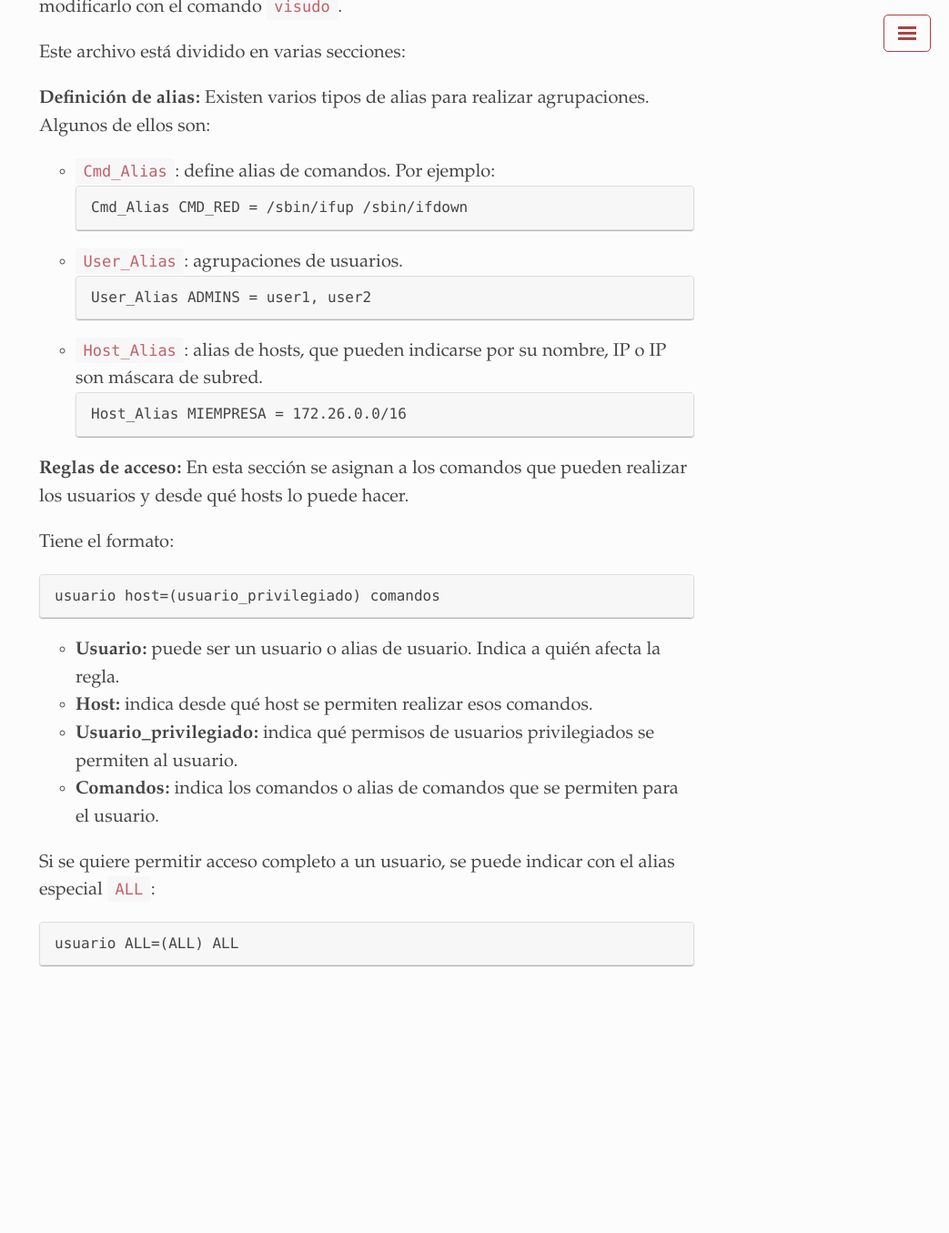
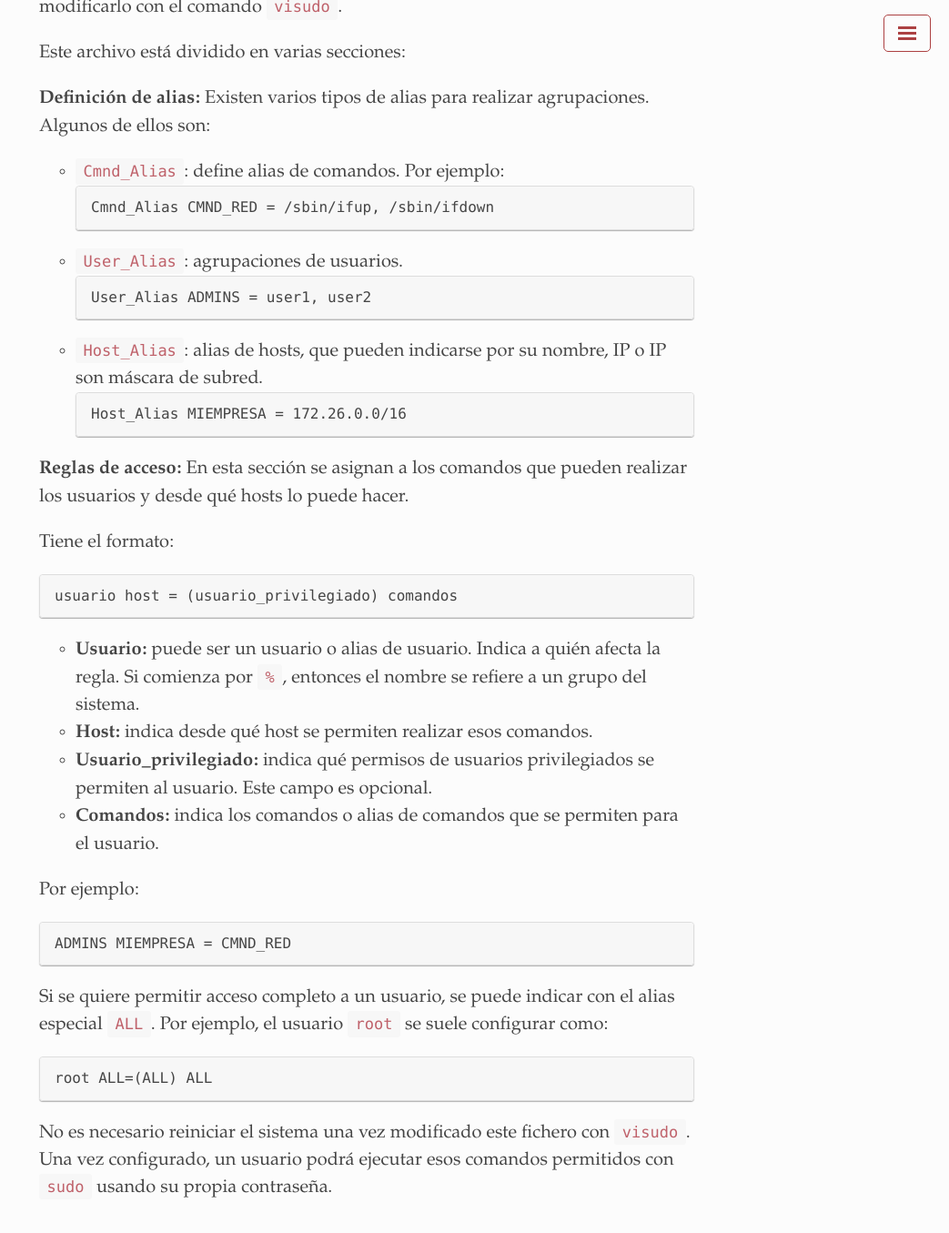
Before and after one commit to santi-gf/santi-gf.github.io, a Jekyll site: the page built from usuarios-grupos.md, in a window 1280 px wide and 1400 px high, scrolled down 10494 px. Shown: the top 1355 px of the window at 91% size, without its empty margins (237-1280 px from the left). Built offline with Jekyll 4.4.1, drawn with Linux system fonts in a browser that asks for light colours; a style sheet for code colours, icons or effects is not loaded; before the commit the page ends 11635 px from its top, so only the background shows below that.

Commit message:
Update usuarios-grupos.md

````diff
--- a/usuarios-grupos.md
+++ b/usuarios-grupos.md
@@ -323,9 +323,9 @@ Se puede configurar los privilegios de los usuarios para ejecutar ciertos comand
 Este archivo está dividido en varias secciones:
 
 **Definición de alias:** Existen varios tipos de alias para realizar agrupaciones. Algunos de ellos son:
-- `Cmd_Alias`: define alias de comandos. Por ejemplo:
+- `Cmnd_Alias`: define alias de comandos. Por ejemplo:
 ```
-Cmd_Alias CMD_RED = /sbin/ifup /sbin/ifdown
+Cmnd_Alias CMND_RED = /sbin/ifup, /sbin/ifdown
 ```
 
 - `User_Alias`: agrupaciones de usuarios.
@@ -343,15 +343,22 @@ Host_Alias MIEMPRESA = 172.26.0.0/16
 
 Tiene el formato:
 ```
-usuario host=(usuario_privilegiado) comandos
+usuario host = (usuario_privilegiado) comandos
 ```
 
-- **Usuario:** puede ser un usuario o alias de usuario. Indica a quién afecta la regla.
+- **Usuario:** puede ser un usuario o alias de usuario. Indica a quién afecta la regla. Si comienza por `%`, entonces el nombre se refiere a un grupo del sistema.
 - **Host:** indica desde qué host se permiten realizar esos comandos.
-- **Usuario_privilegiado:** indica qué permisos de usuarios privilegiados se permiten al usuario.
+- **Usuario_privilegiado:** indica qué permisos de usuarios privilegiados se permiten al usuario. Este campo es opcional.
 - **Comandos:** indica los comandos o alias de comandos que se permiten para el usuario.
 
-Si se quiere permitir acceso completo a un usuario, se puede indicar con el alias especial `ALL`:
+Por ejemplo:
 ```
-usuario ALL=(ALL) ALL
+ADMINS MIEMPRESA = CMND_RED
 ```
+
+Si se quiere permitir acceso completo a un usuario, se puede indicar con el alias especial `ALL`. Por ejemplo, el usuario `root` se suele configurar como:
+```
+root ALL=(ALL) ALL
+```
+
+No es necesario reiniciar el sistema una vez modificado este fichero con `visudo`. Una vez configurado, un usuario podrá ejecutar esos comandos permitidos con `sudo` usando su propia contraseña.
````
